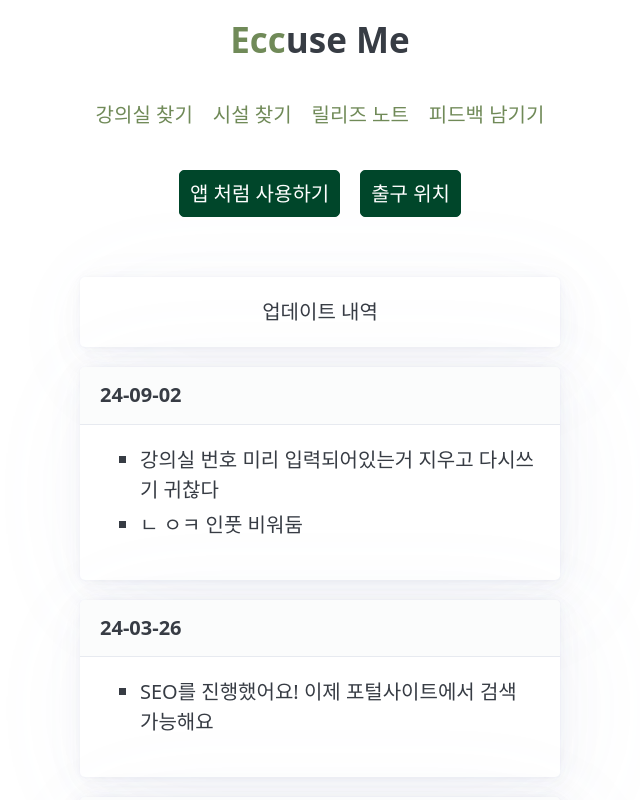
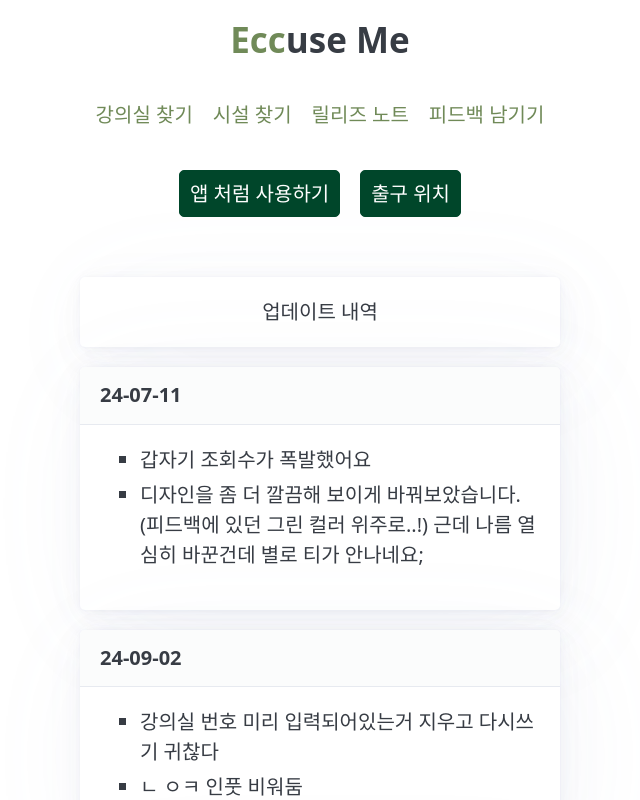
Before and after one commit to seondal/EcCuseMe, a Next.js app: page /update in a window 1280 px wide. Shown: the top 800 px of the page, without its empty margins (320-960 px from the left). Built offline with nearby package versions, Linux system fonts and the light colour scheme.

Commit message:
✂️ edit :  업데이트 내역

```diff
--- a/src/data/updates.ts
+++ b/src/data/updates.ts
@@ -31,6 +31,13 @@ const Updates = [
       "ㄴ ㅇㅋ 인풋 비워둠",
     ],
   },
+  {
+    date: "24-07-11",
+    contents: [
+      "갑자기 조회수가 폭발했어요",
+      "디자인을 좀 더 깔끔해 보이게 바꿔보았습니다. (피드백에 있던 그린 컬러 위주로..!) 근데 나름 열심히 바꾼건데 별로 티가 안나네요;",
+    ],
+  },
 ];
 
 export default Updates;
```
